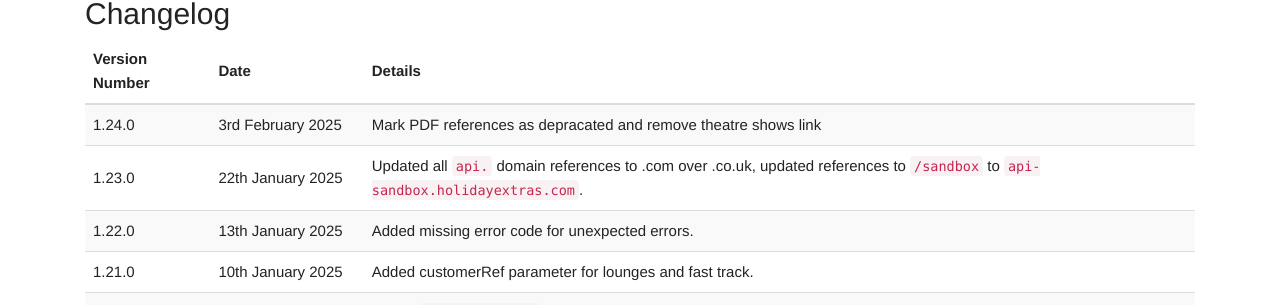
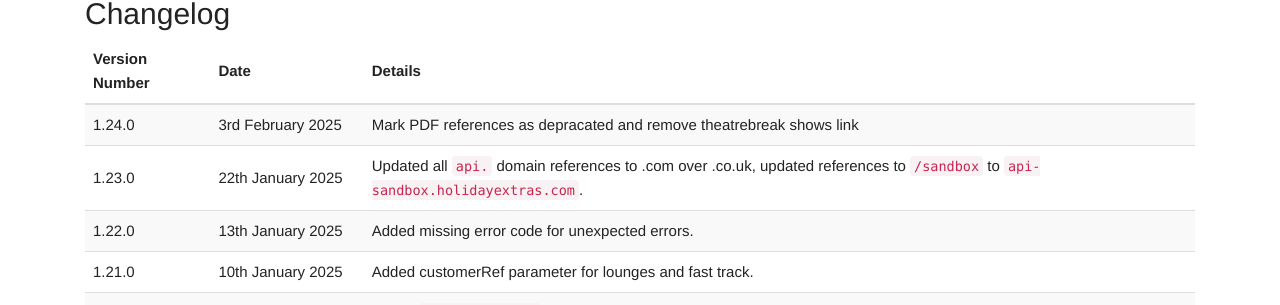
Before and after one commit to holidayextras/partner-api-docs, a Jekyll site: the page built from site/versioning.md, in a window 1280 px wide and 900 px high. Shown: the part 338-643 px from the top of the window. Built offline with Jekyll 4.4.1, drawn with Linux system fonts in a browser that asks for light colours; some web fonts are replaced; our own code applies the rules of GitHub Pages for plain Markdown files.

Commit message:
update changelog

```diff
--- a/site/_changelog.md
+++ b/site/_changelog.md
@@ -1,6 +1,6 @@
 | Version Number | Date                | Details                                                                                                                        |
 |----------------|---------------------|--------------------------------------------------------------------------------------------------------------------------------|
-| 1.24.0         | 3rd February 2025   | Mark PDF references as depracated and remove theatre shows link                                                                |
+| 1.24.0         | 3rd February 2025   | Mark PDF references as depracated and remove theatrebreak shows link                                                           |
 | 1.23.0         | 22th January 2025   | Updated all `api.` domain references to .com over .co.uk, updated references to `/sandbox` to `api-sandbox.holidayextras.com`. |
 | 1.22.0         | 13th January 2025   | Added missing error code for unexpected errors.                                                                                |
 | 1.21.0         | 10th January 2025   | Added customerRef parameter for lounges and fast track.                                                                        |
```
